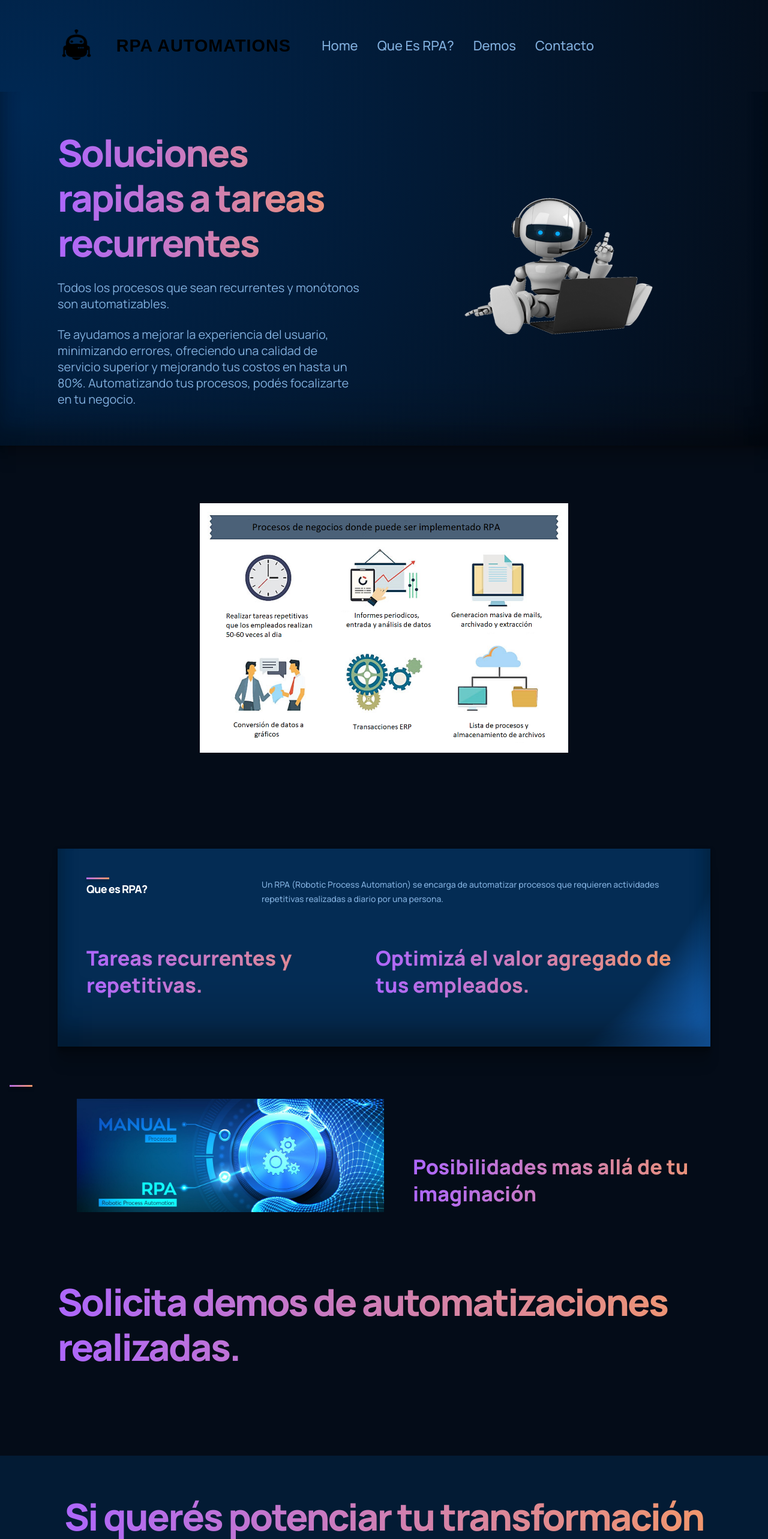
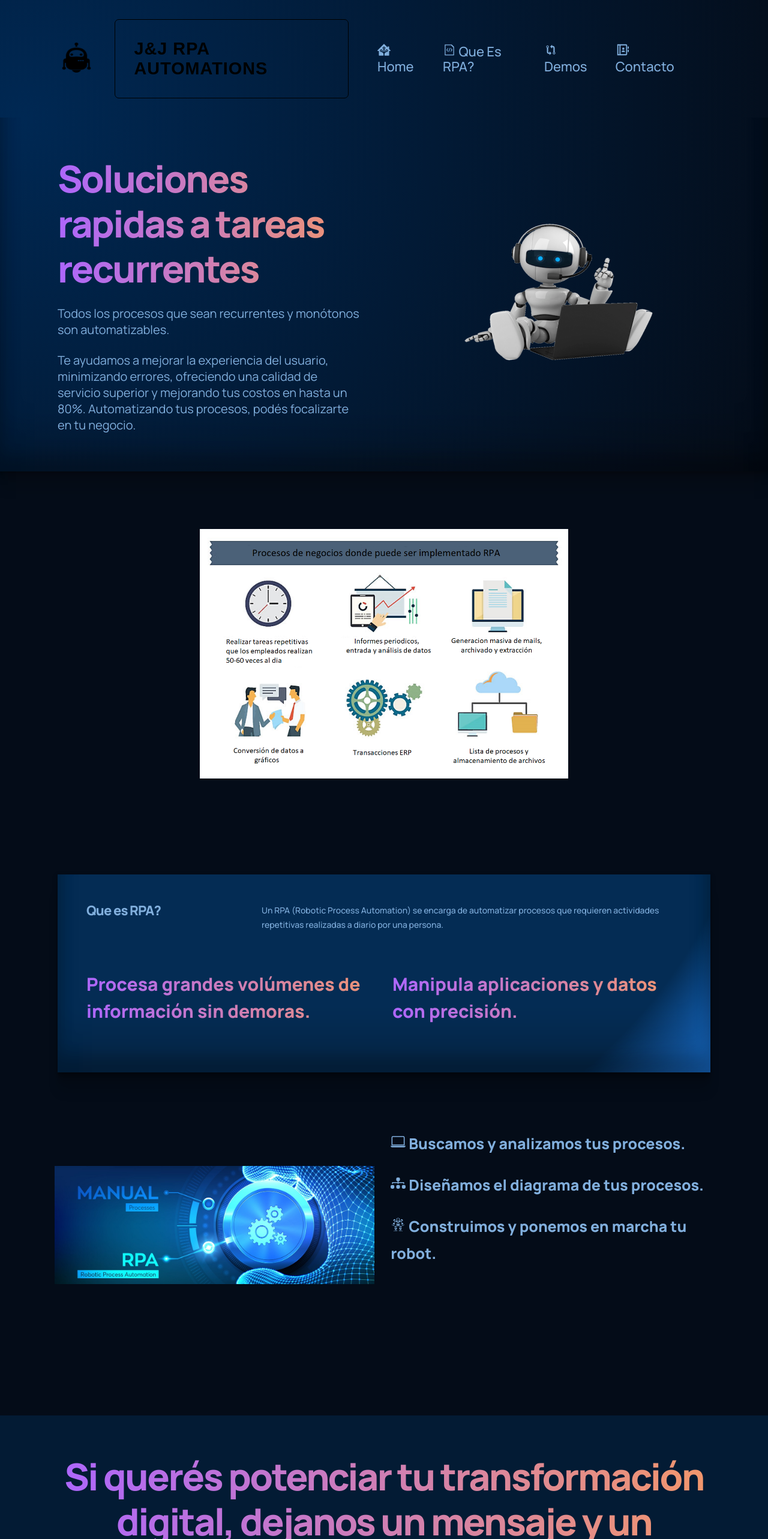
Before and after one commit to jonathanvolker/AtomationsWebPage-FrontendApp, a React (Create React App) app: page / in a window 1280 px wide. Shown: the top 2566 px of the page at 60% size. Built offline with nearby package versions, Linux system fonts and the light colour scheme.

Commit message:
retoques generales
ajustes en redaccion de textos

```diff
--- a/package.json
+++ b/package.json
@@ -20,7 +20,8 @@
     "start": "react-scripts start",
     "build": "react-scripts build",
     "test": "react-scripts test",
-    "eject": "react-scripts eject"  },
+    "eject": "react-scripts eject"
+  },
   "eslintConfig": {
     "extends": [
       "react-app",
--- a/src/components/brand/brand.css
+++ b/src/components/brand/brand.css
@@ -39,6 +39,8 @@
     }
 
 @media screen and (max-width: 650px) {
+
+
     .rpaAutomations__brand {
         flex-direction: column;
     }
@@ -47,8 +49,8 @@
         margin: 0.3rem;
     }
     .rpaAutomations__brand img {
-        width: 90%;
-        height: 90%;
+        width: 40%;
+        height: 40%;
     }
 
     .rpaAutomations__brand img {
@@ -78,8 +80,8 @@
         margin: 0.5rem;
     }
     .rpaAutomations__brand img {
-        max-width: 95%;
-        min-width: 95%;
+        max-width: 35%;
+        min-width: 35%;
     }
 
     .rpaAutomations__brand img {
--- a/src/components/feature/Feature.jsx
+++ b/src/components/feature/Feature.jsx
@@ -5,7 +5,6 @@ const Feature = ({title, text}) => {
     return (
         <div className="rpaAutomations__features-container__feature">
             <div className="rpaAutomations__features-container__feature-title">
-                <div />
                 <h1>{title}</h1>
             </div>
             <div className="rpaAutomations__features-container__feature-text">
--- a/src/components/feature/feature.css
+++ b/src/components/feature/feature.css
@@ -15,10 +15,10 @@
 .rpaAutomations__features-container__feature-title h1 {
     font-family: var(--font-family);
     font-weight: 800;
-    font-size: 18px;
+    font-size: 22px;
     line-height: 24px;
     letter-spacing: -0.04em;
-    color: #FFFFFF;
+    color: var(--color-text);
 }
 
 .rpaAutomations__features-container__feature-title div {
--- a/src/components/navbar/Navbar.jsx
+++ b/src/components/navbar/Navbar.jsx
@@ -2,13 +2,18 @@ import React, {useState} from 'react';
 import './navbar.css';
 import {RiMenu3Line, RiCloseLine} from 'react-icons/ri';
 import logo from '../../assets/iarpa.png';
+import {SiHomeassistant } from "react-icons/si";
+import {DiCodeBadge, DiGitCompare} from "react-icons/di";
+import {RiContactsBookLine} from "react-icons/ri";
+
+
 
 const Menu = () => (
     <>
-    <p><a href="#home">Home</a></p>
-    <p><a href="#wrpaAutomations">Que es RPA?</a></p>
-    <p><a href="#possibility">Demos</a></p>
-    <p><a href="#blog">Contacto</a></p>
+    <p><SiHomeassistant/><a href="#home"> Home</a></p>
+    <p><DiCodeBadge/><a href="#wrpaAutomations"> Que es RPA?</a></p>
+    <p><DiGitCompare/><a href="#possibility"> Demos</a></p>
+    <p><RiContactsBookLine/><a href="#blog"> Contacto</a></p>
     </>
 )
 
@@ -23,7 +28,7 @@ const Navbar = () => {
                     <img src={logo} alt="logo" />
                 </div>
                 <div className="rpaAutomations__navbar-title">
-                    <h1>RPA Automations</h1>
+                    <h1>J&J RPA Automations</h1>
                 </div>
                 <div className="rpaAutomations__navbar-links_container">
                     <Menu />
--- a/src/components/navbar/navbar.css
+++ b/src/components/navbar/navbar.css
@@ -12,7 +12,9 @@
     text-transform: uppercase;
     letter-spacing: 1px;
     font-family: 'Montserrat', sans-serif;
-    padding: 0.2rem;
+    border:solid 1px;
+    padding:2rem;
+    border-radius: 7px;
 }
 
 .rpaAutomations__navbar-links {
@@ -126,7 +128,9 @@
         text-transform: uppercase;
         letter-spacing: 1px;
         font-family: 'Montserrat', sans-serif;
-        padding: 0.2rem;
+        border:solid 1px;
+        padding:2rem;
+        border-radius: 7px;
     }
 }
 
@@ -141,7 +145,9 @@
         text-transform: uppercase;
         letter-spacing: 1px;
         font-family: 'Montserrat', sans-serif;
-        padding: 0.1rem;
+        border:solid 1px;
+        padding:1.2rem;
+        border-radius: 6px;
     }
 }
 
--- a/src/containers/blog/Blog.jsx
+++ b/src/containers/blog/Blog.jsx
@@ -7,8 +7,8 @@ const Blog = () => {
     return (
         <div className="rpaAutomations__blog section__padding" id="blog">
             <div className="rpaAutomations__blog-heading">
-                <h1 className="gradient__text">Solicita demos de automatizaciones realizadas.</h1>
-            </div>
+                {/*  <h1 className="gradient__text">Solicita demos de automatizaciones realizadas.</h1>
+                */}</div>
 
         </div>
     )
--- a/src/containers/footer/footer.css
+++ b/src/containers/footer/footer.css
@@ -17,6 +17,10 @@
   height: 400px;
   margin: 0 70px;
 }
+.rpaAutomations__footer-form{
+  border-radius: 7px
+}
+
 .rpaAutomations__footer-form form{
   display: flex;
   flex-direction: column;
@@ -35,17 +39,24 @@
 .rpaAutomations__footer-form-div{
   display: flex;
   flex-direction: column;
+  border-radius: 7px;
 }
 .rpaAutomations__footer-form label{
 
   flex: 0 0 10px;
   margin: 10px;
+  border-radius: 7px;
 }
 .rpaAutomations__footer-form input{
-
+  border-radius: 7px;
   flex: 0 0 10px;
   margin: 10px;
 }
+.rpaAutomations__footer-form textarea{
+  border-radius: 7px;
+
+}
+
 .rpaAutomations__footer-form-button{
   background-image: linear-gradient(92.88deg, #455EB5 9.16%, #5643CC 43.89%, #673FD7 64.72%);
   border-radius: 8px;
--- a/src/containers/possibility/Possibility.jsx
+++ b/src/containers/possibility/Possibility.jsx
@@ -1,16 +1,23 @@
 import React from 'react';
 import './possibility.css';
 import vrlady from '../../assets/manual-rpa.jpg';
+import { BsFillDiagram3Fill, BsLaptop} from "react-icons/bs";
+import { GiMegabot} from "react-icons/gi";
+
+
 
 const Possibility = () => {
     return (
         <div className="rpaAutomations__possibility" id="possibility">
+
             <div className="rpaAutomations__possibility-image">
                 <img src={vrlady} alt="possibility" />
             </div>
+
             <div className="rpaAutomations__possibility-content">
-                <h1 className="gradient__text">Posibilidades mas allá de tu imaginación</h1>
-                <p className="rpaAutomations__possibility-content__text"></p>
+                <h1 className="rpaAutomations__possibility-content__text"> <BsLaptop/>  Buscamos y analizamos tus procesos.</h1>
+                <h1 className="rpaAutomations__possibility-content__text"><BsFillDiagram3Fill/>  Diseñamos el diagrama de tus procesos. </h1>
+                <h1 className="rpaAutomations__possibility-content__text"> <GiMegabot/> Construimos y ponemos en marcha tu robot. </h1>
             </div>
         </div>
     )
--- a/src/containers/possibility/possibility.css
+++ b/src/containers/possibility/possibility.css
@@ -10,7 +10,7 @@
     display: flex;
     justify-content: center;
     align-items: center;
-    padding: 0 3rem 3rem 3rem;
+    padding: 0 0.7rem 0.7rem 0.7rem;
 }
 
 .rpaAutomations__possibility-image img {
@@ -24,11 +24,12 @@
     flex-direction: column;
     justify-content: flex-end;
     align-items: flex-start;
+    padding: 1rem;
 }
 
 .rpaAutomations__possibility-content__preheading {
     font-family: var(--font-family);
-    font-weight: 500;
+    font-weight: 300;
     font-size: 16px;
     line-height: 30px;
     color: #71E5FF;
@@ -38,14 +39,14 @@
 .rpaAutomations__possibility-content h1 {
     font-family: var(--font-family);
     font-weight: 800;
-    font-size: 34px;
+    font-size: 25px;
     line-height: 45px;
     margin-bottom: 1.5rem;
 }
 
 .rpaAutomations__possibility-content__text {
     font-family: var(--font-family);
-    font-size: 16px;
+    font-size: 30px;
     line-height: 30px;
     color: var(--color-text);
     margin-bottom: 2rem;
@@ -60,10 +61,39 @@
     margin-bottom: 8rem;
 }
 
-@media screen and (max-width: 1160px) {
-    .rpaAutomations__possibility-content__preheading {
+@media screen and (max-width: 1188px) {
+    .rpaAutomations__possibility {
+        flex-direction: column;
+        align-content: flex-start;
+    }
+
+
+    .rpaAutomations__possibility-content {
+        font-size: 28px;
+        line-height: 38px;
+        align-items:center;
+        justify-content:center;
+    }
+
+    .rpaAutomations__possibility-content__text {
         font-size: 14px;
         line-height: 24px;
+    }
+
+    .rpaAutomations__possibility-content__subtext {
+        font-size: 14px;
+        line-height: 24px;
+    }
+}
+
+@media screen and (max-width: 990px) {
+    .rpaAutomations__possibility {
+        flex-direction: column;
+        align-content: flex-start;
+    }
+
+    .rpaAutomations__possibility-image {
+        padding-left: 0;
     }
 
     .rpaAutomations__possibility-content h1 {
@@ -82,29 +112,6 @@
     }
 }
 
-@media screen and (max-width: 990px) {
-    .rpaAutomations__possibility-content__preheading {
-        font-size: 12px;
-        line-height: 20px;
-    }
-
-    .rpaAutomations__possibility-content h1 {
-        font-size: 24px;
-        line-height: 32px;
-    }
-
-    .rpaAutomations__possibility-content__text {
-        font-size: 12px;
-        line-height: 20px;
-    }
-
-    .rpaAutomations__possibility-content__subtext {
-        font-size: 12px;
-        line-height: 20px;
-        margin-bottom: 4rem;
-    }
-}
-
 @media screen and (max-width: 853px) {
     .rpaAutomations__possibility {
         flex-direction: column;
@@ -113,11 +120,6 @@
 
     .rpaAutomations__possibility-image {
         padding-left: 0;
-    }
-
-    .rpaAutomations__possibility-content__preheading {
-        font-size: 14px;
-        line-height: 24px;
     }
 
     .rpaAutomations__possibility-content h1 {
--- a/src/containers/whatrpaAutomations/WhatrpaAutomations.jsx
+++ b/src/containers/whatrpaAutomations/WhatrpaAutomations.jsx
@@ -9,14 +9,10 @@ const WhatrpaAutomations = () => {
                 <Feature title="Que es RPA?" text="Un RPA (Robotic Process Automation) se encarga de automatizar procesos que requieren actividades repetitivas realizadas a diario por una persona." />
             </div>
             <div className="rpaAutomations__whatrpaAutomations-heading">
-                <h1 className="gradient__text">Tareas recurrentes y repetitivas.</h1>
-                <h1 className="gradient__text">Optimizá el valor agregado de tus empleados.</h1>
+                <h1 className="gradient__text">Procesa grandes volúmenes de información sin demoras.</h1>
+                <h1 className="gradient__text">Manipula aplicaciones y datos con precisión.</h1>
             </div>
-            {/* <div className="rpaAutomations__whatrpaAutomations-container">
-                <Feature title="Chatbots" text="We so opinion friends me message as delight. Whole front do of plate heard oh ought." />
-                <Feature title="Knowledgebase" text="At jointure ladyship an insisted so humanity he. Friendly bachelor entrance to on by. As put impossible own apartments." />
-                <Feature title="Education" text="At jointure ladyship an insisted so humanity he. Friendly bachelor entrance to on by. As put impossible own apartments." />
-            </div> */}
+
 
         </div>
     )
--- a/src/containers/whatrpaAutomations/whatrpaAutomations.css
+++ b/src/containers/whatrpaAutomations/whatrpaAutomations.css
@@ -27,6 +27,9 @@
 
 .rpaAutomations__whatrpaAutomations-feature {
     display: flex;
+    flex-direction: column;
+    align-items: center;
+    justify-content: center;
 }
 
 .rpaAutomations__whatrpaAutomations-feature .rpaAutomations__features-container__feature {
@@ -47,7 +50,7 @@
 .rpaAutomations__whatrpaAutomations-heading h1 {
     font-family: var(--font-family);
     font-weight: 800;
-    font-size: 34px;
+    font-size: 30px;
     line-height: 45px;
     max-width: 510px;
 }
```
Also changed, not shown: 1 other file (tests, documents, lock files or other folders).
